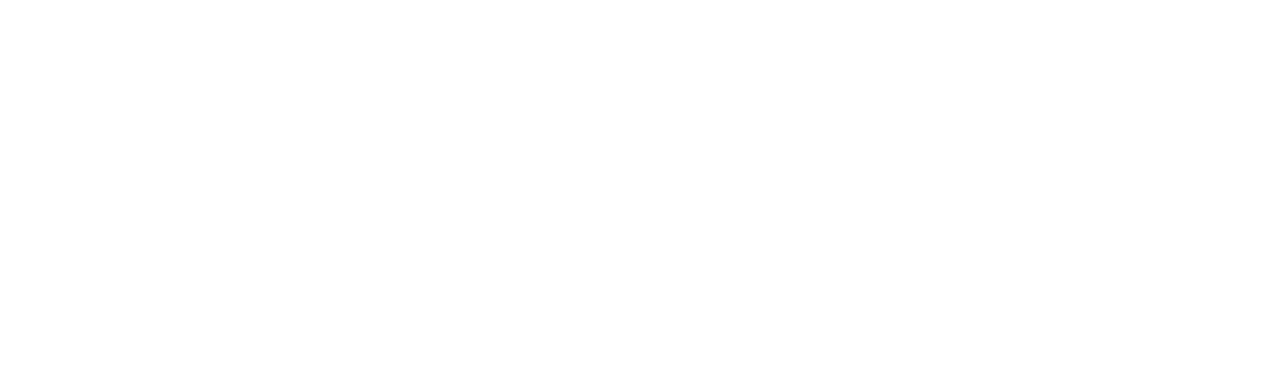
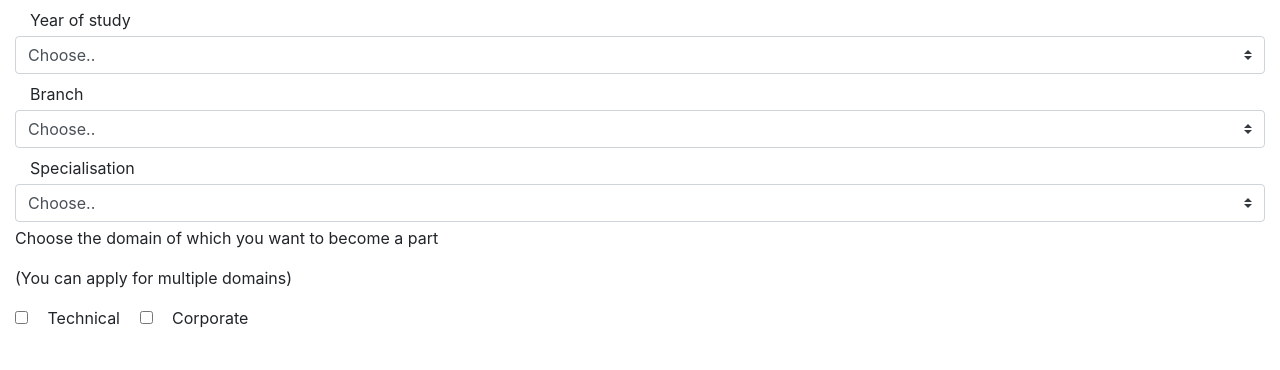
Before and after one commit to Harikrishnaa3131/Recruitment-form, a plain HTML site: page form.html in a window 1280 px wide. Drawn offline with nearby package versions, Linux system fonts and the light colour scheme.

Commit message:
Update form.html

```diff
--- a/form.html
+++ b/form.html
@@ -1,8 +1,79 @@
-<!DOCTYPE html>
-<html></html>
-<head></head>
-<body>
+<!doctype html>
+<html lang="en">
+  <head>
+    <!-- Required meta tags -->
+    <meta charset="utf-8">
+    <meta name="viewport" content="width=device-width, initial-scale=1, shrink-to-fit=no">
+
+    <!-- Bootstrap CSS -->
+    <link rel="stylesheet" href="https://cdn.jsdelivr.net/npm/bootstrap@4.5.3/dist/css/bootstrap.min.css" integrity="sha384-TX8t27EcRE3e/ihU7zmQxVncDAy5uIKz4rEkgIXeMed4M0jlfIDPvg6uqKI2xXr2" crossorigin="anonymous">
+
+    <title>CCSC Recruitment</title>
+  </head>
+  <body>
     <!--Sailashree-->
-    <!--Sanskriti-->
-    <!--Harikrishna-->
-</body>
+        <!--Sanskriti-->
+        <div class="col-auto my-1">
+            <label class="col-auto my-1" for="inlineFormCustomSelect">Year of study</label>
+            <br>
+            <select class="custom-select mr-sm-2" id="inlineFormCustomSelect">
+                <option selected><p>Choose..</p></option>
+                <option value="I">First</option>
+                <option value="II">Second</option>
+            </select>
+        </div>
+        <div class="col-auto my-1">
+            <label class="col-auto my-1" for="inlineFormCustomSelect">Branch</label>
+            <br>
+            <select class="custom-select mr-sm-2" id="inlineFormCustomSelect">
+                <option selected><p>Choose..</p></option>
+                <option value="1">Computer Science</option>
+                <option value="2">Electronics and Communications</option>
+                <option value="3">Electrical and Electronics</option>
+                <option value="4">Mechanical Engineering</option>
+                <option value="5">Mechatronics</option>
+                <option value="6">Aerospace Engineering</option>
+                <option value="6">Automobile Engineering</option>
+
+            </select>
+        </div>
+        <div class="col-auto my-1">
+            <label class="col-auto my-1" for="inlineFormCustomSelect">Specialisation</label>
+            <br>
+            <select class="custom-select mr-sm-2" id="inlineFormCustomSelect">
+                <option selected><p>Choose..</p></option>
+                <option value="1">AIML</option>
+                <option value="2">Software Engineering</option>
+                <option value="3">Cloud Computing</option>
+                <option value="3">Cyber Security</option>
+                <option value="4">Internet of things</option>
+            </select>
+        </div>
+        <div class="col-auto my-1">
+            <p>Choose the domain of which you want to become a part</p>
+            <p>(You can apply for multiple domains)</p>
+            <input class="col-auto my-1-input" type="checkbox" value="" id="Technical">
+            <label class="col-auto my-1-label" for="Techical">
+                Technical
+            </label>
+            <input class="col-auto my-1-input" type="checkbox" value="" id="Corporate">
+            <label class="col-auto my-1-label" for="Corporate">
+                Corporate
+            </label>
+        </div>
+        <br>
+        <!--Harikrishna-->
+
+    <!-- Optional JavaScript; choose one of the two! -->
+
+    <!-- Option 1: jQuery and Bootstrap Bundle (includes Popper) -->
+    <script src="https://code.jquery.com/jquery-3.5.1.slim.min.js" integrity="sha384-DfXdz2htPH0lsSSs5nCTpuj/zy4C+OGpamoFVy38MVBnE+IbbVYUew+OrCXaRkfj" crossorigin="anonymous"></script>
+    <script src="https://cdn.jsdelivr.net/npm/bootstrap@4.5.3/dist/js/bootstrap.bundle.min.js" integrity="sha384-ho+j7jyWK8fNQe+A12Hb8AhRq26LrZ/JpcUGGOn+Y7RsweNrtN/tE3MoK7ZeZDyx" crossorigin="anonymous"></script>
+
+    <!-- Option 2: jQuery, Popper.js, and Bootstrap JS
+    <script src="https://code.jquery.com/jquery-3.5.1.slim.min.js" integrity="sha384-DfXdz2htPH0lsSSs5nCTpuj/zy4C+OGpamoFVy38MVBnE+IbbVYUew+OrCXaRkfj" crossorigin="anonymous"></script>
+    <script src="https://cdn.jsdelivr.net/npm/popper.js@1.16.1/dist/umd/popper.min.js" integrity="sha384-9/reFTGAW83EW2RDu2S0VKaIzap3H66lZH81PoYlFhbGU+6BZp6G7niu735Sk7lN" crossorigin="anonymous"></script>
+    <script src="https://cdn.jsdelivr.net/npm/bootstrap@4.5.3/dist/js/bootstrap.min.js" integrity="sha384-w1Q4orYjBQndcko6MimVbzY0tgp4pWB4lZ7lr30WKz0vr/aWKhXdBNmNb5D92v7s" crossorigin="anonymous"></script>
+    -->
+  </body>
+</html>
```
